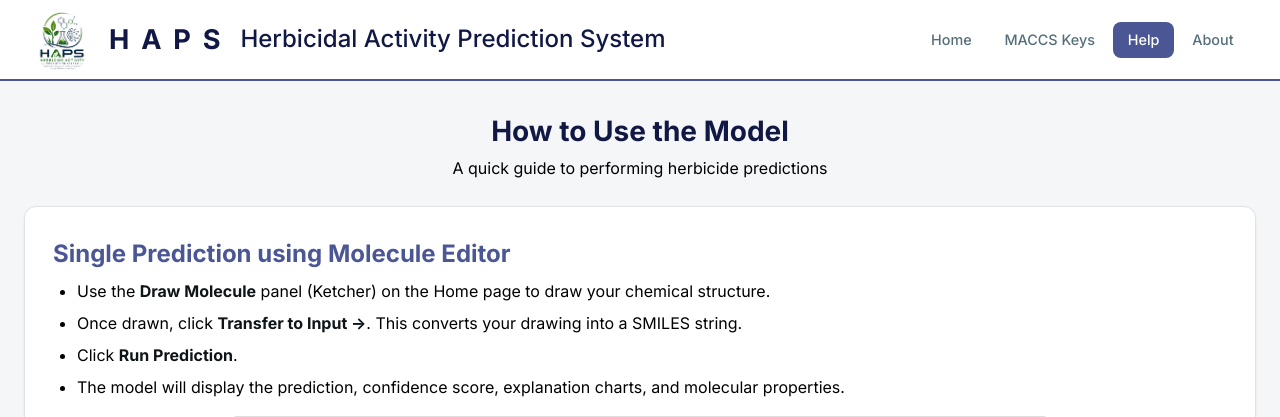
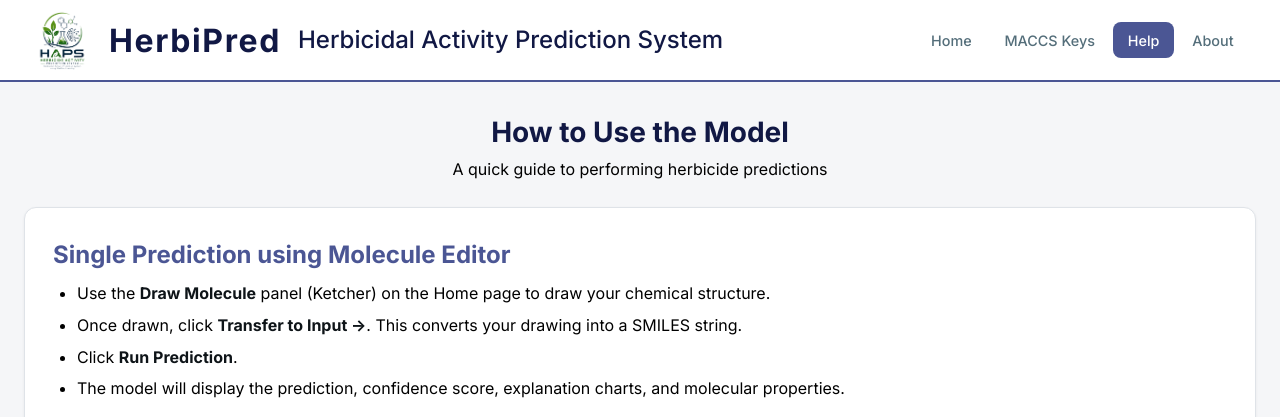
Before and after one commit to crispin-kenslin/haps, a Flask app: template templates/help.html in a window 1280 px wide. Shown: the top 417 px of the page. Run offline with Flask 3, Linux system fonts and the light colour scheme; the template is opened without the code that fills it, so the values that code supplies are empty; parts of the project's set-up code (start-up, migrations or seed data) failed here and were passed over.

Commit message:
changed name to HerbiPred

```diff
--- a/app.py
+++ b/app.py
@@ -5,7 +5,7 @@ from rdkit.Chem import Descriptors, MACCSkeys, Lipinski
 from rdkit.Chem.rdFingerprintGenerator import GetMorganGenerator
 from waitress import serve
 
-app = Flask(__name__, static_url_path='/herb-pred/static')
+app = Flask(__name__, static_url_path='/herbipred/static')
 
 # Load Models
 model = joblib.load("models/MACCS_SVM.pkl")
@@ -137,7 +137,7 @@ def get_prediction(smiles):
         print(traceback.format_exc())
         return None, {"error": f"Prediction error: {str(e)}"}
 
-@app.route('/herb-pred/')
+@app.route('/herbipred/')
 def index():
     return render_template('index.html')
 MACCS_KEYS = [
@@ -323,19 +323,19 @@ MACCS_KEYS = [
 (165, "RING", "Any cyclic structure"),
 (166, "FRAGMENTS", "General molecular fragments"),
 ]
-@app.route('/herb-pred/keys')
+@app.route('/herbipred/keys')
 def keys():
     return render_template('keys.html', keys = MACCS_KEYS)
 
-@app.route('/herb-pred/about')
+@app.route('/herbipred/about')
 def about():
     return render_template('about.html')
 
-@app.route('/herb-pred/help')
+@app.route('/herbipred/help')
 def help_page():
     return render_template('help.html')
 
-@app.route('/herb-pred/pubchem/<int:cid>')
+@app.route('/herbipred/pubchem/<int:cid>')
 def pubchem_lookup(cid):
     """Proxy endpoint to fetch SMILES from PubChem by CID."""
     import urllib.request, json as json_mod
@@ -354,7 +354,7 @@ def pubchem_lookup(cid):
     except Exception as e:
         return jsonify({"error": f"PubChem lookup failed: {str(e)}"}), 400
 
-@app.route('/herb-pred/predict', methods=['POST'])
+@app.route('/herbipred/predict', methods=['POST'])
 def predict():
     smiles = request.json.get("smiles")
     if not smiles: return jsonify({"error": "No SMILES provided"}), 400
@@ -362,7 +362,7 @@ def predict():
     if err: return jsonify(err), 400
     return jsonify(res)
 
-@app.route('/herb-pred/predict_batch', methods=['POST'])
+@app.route('/herbipred/predict_batch', methods=['POST'])
 def predict_batch():
     smiles_list = request.json.get("smiles_list", [])
     if not smiles_list: return jsonify({"error": "No SMILES list provided"}), 400
@@ -381,7 +381,7 @@ def predict_batch():
 
 if __name__ == '__main__':
     app.run(
-        host="127.0.0.1",
+        host="0.0.0.0",
         port=9000,
         debug=True,
         use_reloader=True
--- a/static/css/style.css
+++ b/static/css/style.css
@@ -798,10 +798,10 @@ tr:hover {
 
 .haps-title {
     font-weight: 1000;
-    font-size: 1.7rem;
+    font-size: 2rem;
     margin: 5px;
-    letter-spacing: 0.1em;
-    text-transform: uppercase;
+    letter-spacing: 0.1rem;
+
 }
 
 @media (max-width: 768px) {
--- a/static/js/script.js
+++ b/static/js/script.js
@@ -64,7 +64,7 @@ async function lookupAndPredict() {
     resultDiv.style.display = 'none';
 
     try {
-        var response = await fetch('/herb-pred/pubchem/' + cid);
+        var response = await fetch('/herbipred/pubchem/' + cid);
         var data = await response.json();
 
         if (!response.ok) {
@@ -551,7 +551,7 @@ async function predictSingle() {
     resultBox.style.display = 'none';
 
     try {
-        var response = await fetch('/herb-pred/predict', {
+        var response = await fetch('/herbipred/predict', {
             method: 'POST',
             headers: { 'Content-Type': 'application/json' },
             body: JSON.stringify({ smiles: smiles })
@@ -625,7 +625,7 @@ async function predictBatch() {
     currentBatchData = [];
 
     try {
-        var response = await fetch('/herb-pred/predict_batch', {
+        var response = await fetch('/herbipred/predict_batch', {
             method: 'POST',
             headers: { 'Content-Type': 'application/json' },
             body: JSON.stringify({ smiles_list: smilesList })
--- a/templates/about.html
+++ b/templates/about.html
@@ -1,7 +1,7 @@
 {% extends "base.html" %}
 {% set active_page = 'about' %}
 
-{% block title %}About - HAPS{% endblock %}
+{% block title %}About - HerbiPred{% endblock %}
 
 {% block extra_head %}
 <style>
--- a/templates/base.html
+++ b/templates/base.html
@@ -4,7 +4,7 @@
 <head>
     <meta charset="UTF-8">
     <meta name="viewport" content="width=device-width, initial-scale=1.0">
-    <title>{% block title %}HAPS{% endblock %}</title>
+    <title>{% block title %}HerbiPred{% endblock %}</title>
     <link rel="icon" type="image/png" href="{{ url_for('static', filename='images/HAPS-logo-transparent.png') }}">
     <link rel="stylesheet" href="{{ url_for('static', filename='css/style.css') }}">
     {% block extra_head %}{% endblock %}
@@ -15,7 +15,7 @@
     <nav class="navbar">
         <a href="{{ url_for('index') }}" class="nav-brand">
             <img src="{{ url_for('static', filename='images/HAPS-logo-transparent.png') }}" alt="HAPS Logo">
-            <span class="haps-title">H A P S</span>
+            <span class="haps-title">HerbiPred</span>
             <span>Herbicidal Activity Prediction System</span>
         </a>
         <div class="nav-links">
--- a/templates/help.html
+++ b/templates/help.html
@@ -1,7 +1,7 @@
 {% extends "base.html" %}
 {% set active_page = 'help' %}
 
-{% block title %}Help - HAPS{% endblock %}
+{% block title %}Help - HerbiPred{% endblock %}
 
 {% block extra_head %}
 <style>
--- a/templates/index.html
+++ b/templates/index.html
@@ -224,8 +224,8 @@
 </div>
 <div class="chart-card" style="margin-bottom: 1.25rem; margin-top: 1.25rem;">
     <p><b>If you use this tool in your study - please cite as</b></p>
-    <p class="pubchem-section">Crispin Joe Kenslin A & Saranya N. (2026). <i>HAPS (Herbicide Activity Prediction
-            System): An explainable machine learning-based herbicide activity classification framework using molecular
+    <p class="pubchem-section">Crispin Joe Kenslin A & Saranya N. (2026). <i>HerbiPred: An explainable machine
+            learning-based herbicide activity classification framework using molecular
             fingerprints.</i></p>
 </div>
 <div class="toast-container" id="toast-container"></div>
```
Lines whose indentation alone changed are shown as unchanged.
